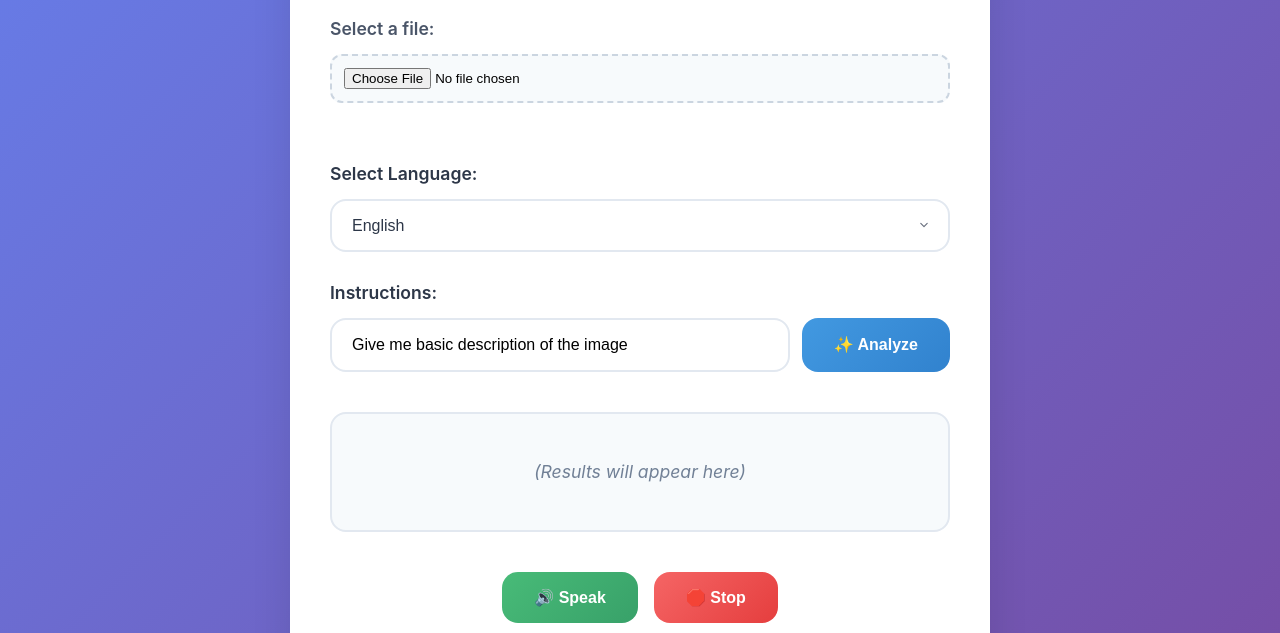
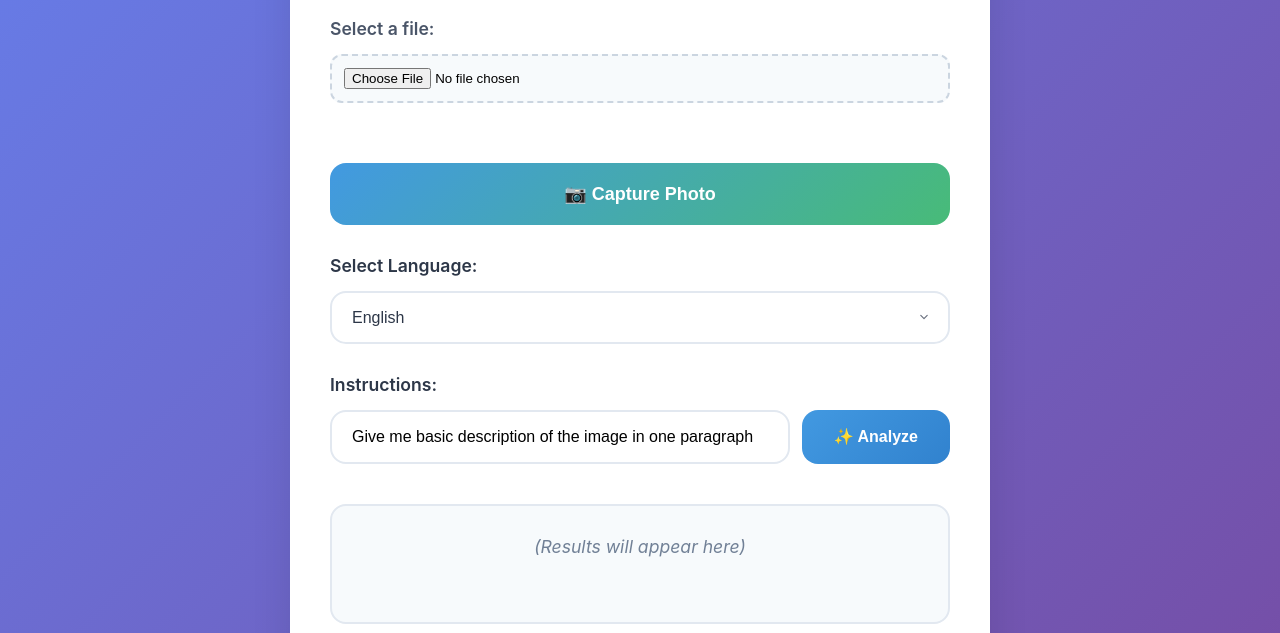
Before and after one commit to diya0ii/vision-project, a website with bundled scripts: page web/index.html in a window 1280 px wide. Shown: the part 167-800 px from the top of the page. Built offline with nearby package versions, Linux system fonts and the light colour scheme.

Commit message:
Update features / Fix bugs

```diff
--- a/web/index.html
+++ b/web/index.html
@@ -217,7 +217,7 @@
             text-align: center;
             font-size: 1.1rem;
             min-height: 120px;
-            display: flex;
+            display: block;
             align-items: center;
             justify-content: center;
         }
@@ -426,7 +426,7 @@
         <form>
             <label for="myfile">Select a file:</label>
             <input type="file" id="myfile" name="myfile">
-
+            <button id="captureBtn">📷 Capture Photo</button>
             <div class="language-selector">
                 <label for="language">Select Language:</label>
                 <select id="language" name="language">
@@ -471,20 +471,17 @@
             <div class="prompt-box">
                 <label>Instructions:</label>
                 <div class="input-group">
-                    <input name="prompt" placeholder="Enter your instructions here..." type="text" value="Give me basic description of the image">
+                    <input name="prompt" placeholder="Enter your instructions here..." type="text" value="Give me basic description of the image in one paragraph">
                     <button type="submit">✨ Analyze</button>
                 </div>
             </div>
         </form>
-
         <p class="output">(Results will appear here)</p>
 
         <div class="speech-controls">
             <button class="speak-btn">🔊 Speak</button>
             <button class="stop-btn">🛑 Stop</button>
         </div>
-
-        <button id="captureBtn">📷 Capture Photo</button>
     </main>
 
     <!-- Full-screen Camera Modal -->
--- a/web/main.js
+++ b/web/main.js
@@ -130,7 +130,7 @@ form.onsubmit = async (ev) => {
   }
 };
 
-// 🆕 New Addition: Make speak/stop functions globally available
+//  New Addition: Make speak/stop functions globally available
 window.speakAnalysis = function () {
   if (window.currentAnalysisText) {
     speakText(window.currentAnalysisText);
@@ -138,7 +138,7 @@ window.speakAnalysis = function () {
 };
 window.stopSpeech = stopSpeech;
 
-// 🆕 New Addition: Camera + Gallery DOM elements
+//  New Addition: Camera + Gallery DOM elements
 const captureBtn = document.getElementById("captureBtn");
 const cameraModal = document.getElementById("cameraModal");
 const video = document.getElementById("video");
@@ -146,9 +146,9 @@ const canvas = document.getElementById("canvas");
 const galleryBtn = document.getElementById("galleryBtn");
 const galleryInput = document.getElementById("galleryInput");
 
-let stream; // 🆕 Track media stream globally
+let stream; //  Track media stream globally
 
-// 🆕 New Addition: Open camera on capture button click
+//  New Addition: Open camera on capture button click
 captureBtn.onclick = async () => {
   try {
     cameraModal.style.display = "block";
```
